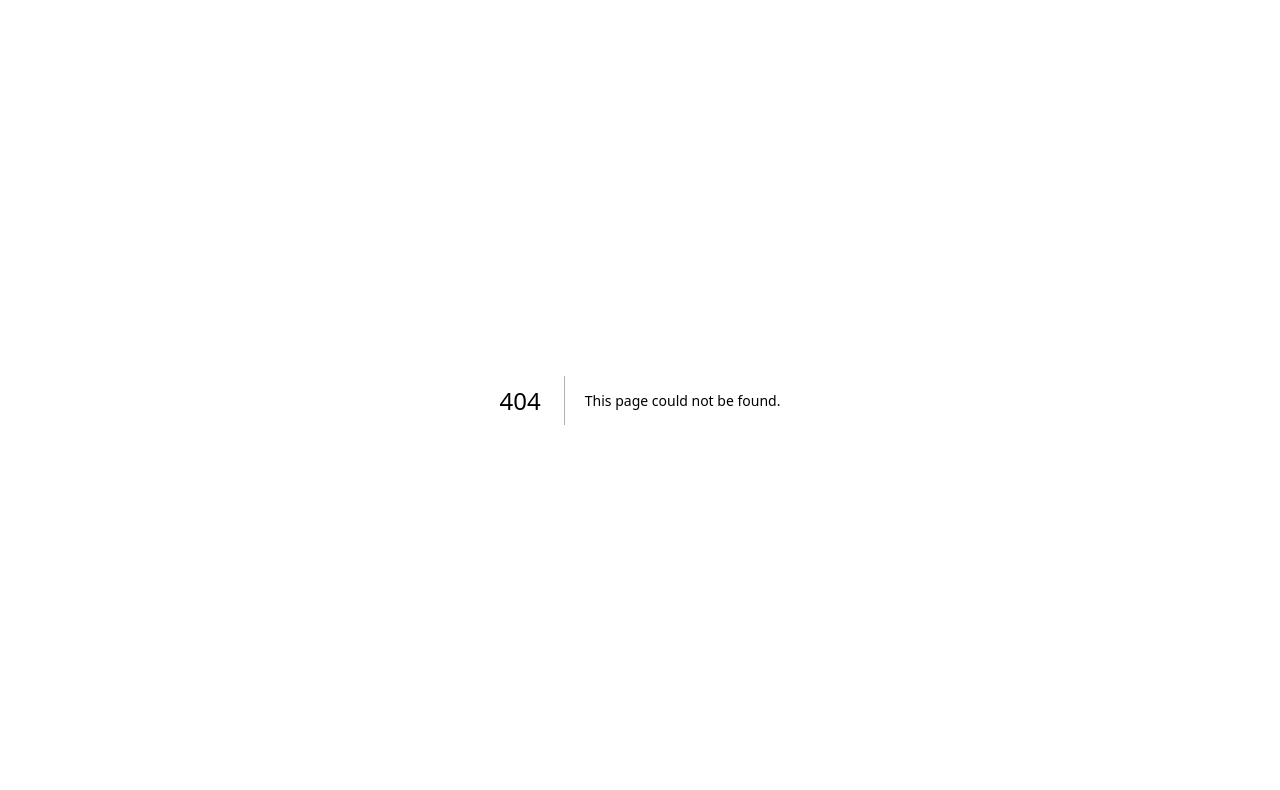
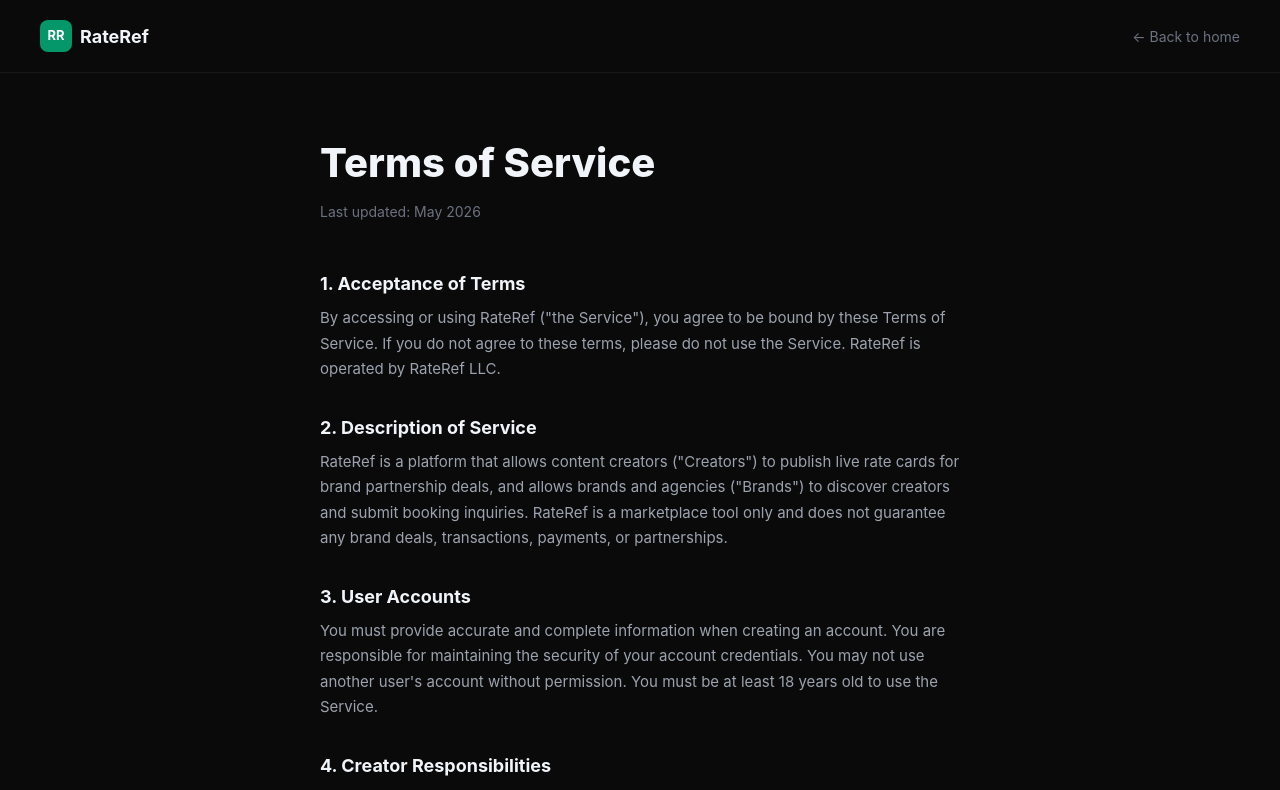
Before and after one commit to boilereup2230/rateref-main, a Next.js app: page /terms in a window 1280 px wide. Before the commit this address had no page. Shown: the top 790 px of the page. Built offline with nearby package versions, Linux system fonts and the light colour scheme.

Commit message:
Create page.tsx

```diff
--- /dev/null
+++ b/app/terms/page.tsx
@@ -0,0 +1,46 @@
+export default function TermsPage() {
+  return (
+    <div style={{background:'#0a0a0a',minHeight:'100vh',color:'#f1f5f9',fontFamily:"'DM Sans',-apple-system,sans-serif"}}>
+      <nav style={{padding:'20px 40px',borderBottom:'1px solid rgba(255,255,255,0.06)',display:'flex',alignItems:'center',justifyContent:'space-between'}}>
+        <a href="/" style={{display:'flex',alignItems:'center',gap:8,textDecoration:'none'}}>
+          <div style={{width:32,height:32,background:'#059669',borderRadius:8,display:'flex',alignItems:'center',justifyContent:'center'}}>
+            <span style={{color:'#fff',fontWeight:700,fontSize:13}}>RR</span>
+          </div>
+          <span style={{fontSize:18,fontWeight:700,color:'#f1f5f9'}}>RateRef</span>
+        </a>
+        <a href="/" style={{color:'#6b7280',fontSize:14,textDecoration:'none'}}>← Back to home</a>
+      </nav>
+      <div style={{maxWidth:720,margin:'0 auto',padding:'60px 40px'}}>
+        <h1 style={{fontSize:40,fontWeight:800,marginBottom:8}}>Terms of Service</h1>
+        <p style={{color:'#6b7280',fontSize:14,marginBottom:48}}>Last updated: May 2026</p>
+
+        {[
+          {title:'1. Acceptance of Terms',body:'By accessing or using RateRef ("the Service"), you agree to be bound by these Terms of Service. If you do not agree to these terms, please do not use the Service. RateRef is operated by RateRef LLC.'},
+          {title:'2. Description of Service',body:'RateRef is a platform that allows content creators ("Creators") to publish live rate cards for brand partnership deals, and allows brands and agencies ("Brands") to discover creators and submit booking inquiries. RateRef is a marketplace tool only and does not guarantee any brand deals, transactions, payments, or partnerships.'},
+          {title:'3. User Accounts',body:'You must provide accurate and complete information when creating an account. You are responsible for maintaining the security of your account credentials. You may not use another user\'s account without permission. You must be at least 18 years old to use the Service.'},
+          {title:'4. Creator Responsibilities',body:'Creators are responsible for ensuring that all information on their rate card — including follower counts, engagement rates, and pricing — is accurate and up to date. RateRef does not independently verify creator metrics. Creators are solely responsible for fulfilling any brand deals arranged through the platform.'},
+          {title:'5. Brand Responsibilities',body:'Brands using the directory or submitting booking inquiries represent that they have the authority to enter into creator partnerships on behalf of their organization. All inquiries submitted through the platform are non-binding until a separate agreement is reached between the Creator and the Brand.'},
+          {title:'6. No Guarantee of Results',body:'RateRef makes no representations or warranties that use of the Service will result in brand deals, revenue, partnerships, or any other specific outcome. The Service is provided as a tool to facilitate connections between Creators and Brands only.'},
+          {title:'7. Payments and Fees',body:'The free tier of RateRef is available at no cost subject to usage limits. Premium features, when available, will be billed as described at the time of purchase. All fees are non-refundable except as required by law. RateRef reserves the right to change pricing with reasonable notice.'},
+          {title:'8. Intellectual Property',body:'You retain ownership of all content you submit to RateRef. By submitting content, you grant RateRef a limited license to display and use that content to operate the Service. RateRef\'s branding, design, and technology remain the property of RateRef LLC.'},
+          {title:'9. Prohibited Conduct',body:'You may not use RateRef to submit false or misleading information, spam other users, engage in fraudulent activity, violate any applicable laws or regulations, or interfere with the operation of the Service.'},
+          {title:'10. Termination',body:'RateRef reserves the right to suspend or terminate any account at any time for violation of these terms or for any other reason at our discretion. You may delete your account at any time by contacting us.'},
+          {title:'11. Limitation of Liability',body:'To the maximum extent permitted by law, RateRef LLC shall not be liable for any indirect, incidental, special, consequential, or punitive damages arising from your use of the Service. Our total liability to you shall not exceed the amount you paid to RateRef in the 12 months preceding the claim.'},
+          {title:'12. Governing Law',body:'These Terms are governed by the laws of the State of Indiana, United States. Any disputes shall be resolved in the courts of Indiana.'},
+          {title:'13. Changes to Terms',body:'We may update these Terms from time to time. We will notify users of material changes by email or by posting a notice on the Service. Continued use of the Service after changes constitutes acceptance of the new Terms.'},
+          {title:'14. Contact',body:'For questions about these Terms, contact us at hello@rateref.co'},
+        ].map((s,i) => (
+          <div key={i} style={{marginBottom:32}}>
+            <h2 style={{fontSize:18,fontWeight:700,color:'#f1f5f9',marginBottom:8}}>{s.title}</h2>
+            <p style={{color:'#9ca3af',lineHeight:1.7,fontSize:15}}>{s.body}</p>
+          </div>
+        ))}
+      </div>
+      <footer style={{borderTop:'1px solid rgba(255,255,255,0.06)',padding:'24px 40px',display:'flex',gap:24,justifyContent:'center'}}>
+        <a href="/terms" style={{color:'#6b7280',fontSize:13,textDecoration:'none'}}>Terms of Service</a>
+        <a href="/privacy" style={{color:'#6b7280',fontSize:13,textDecoration:'none'}}>Privacy Policy</a>
+        <a href="/" style={{color:'#6b7280',fontSize:13,textDecoration:'none'}}>Home</a>
+      </footer>
+    </div>
+  )
+}
```
